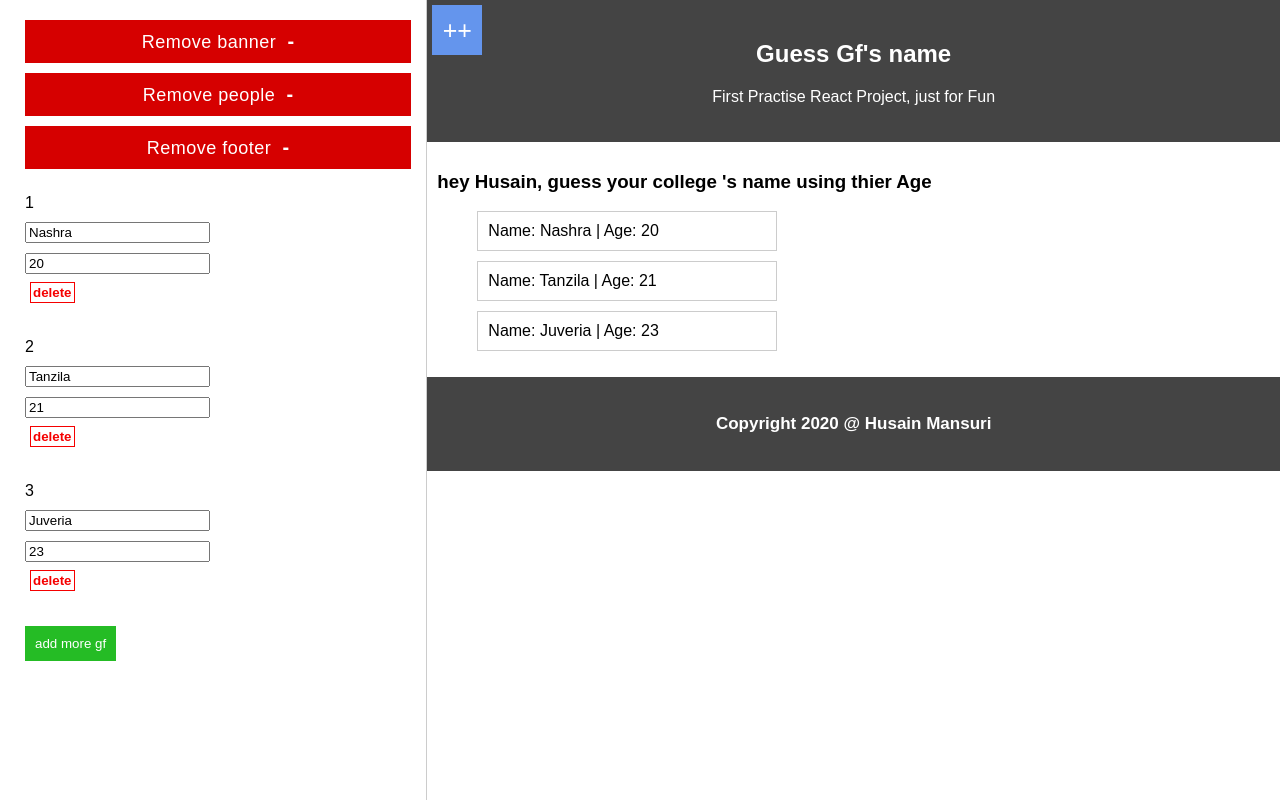
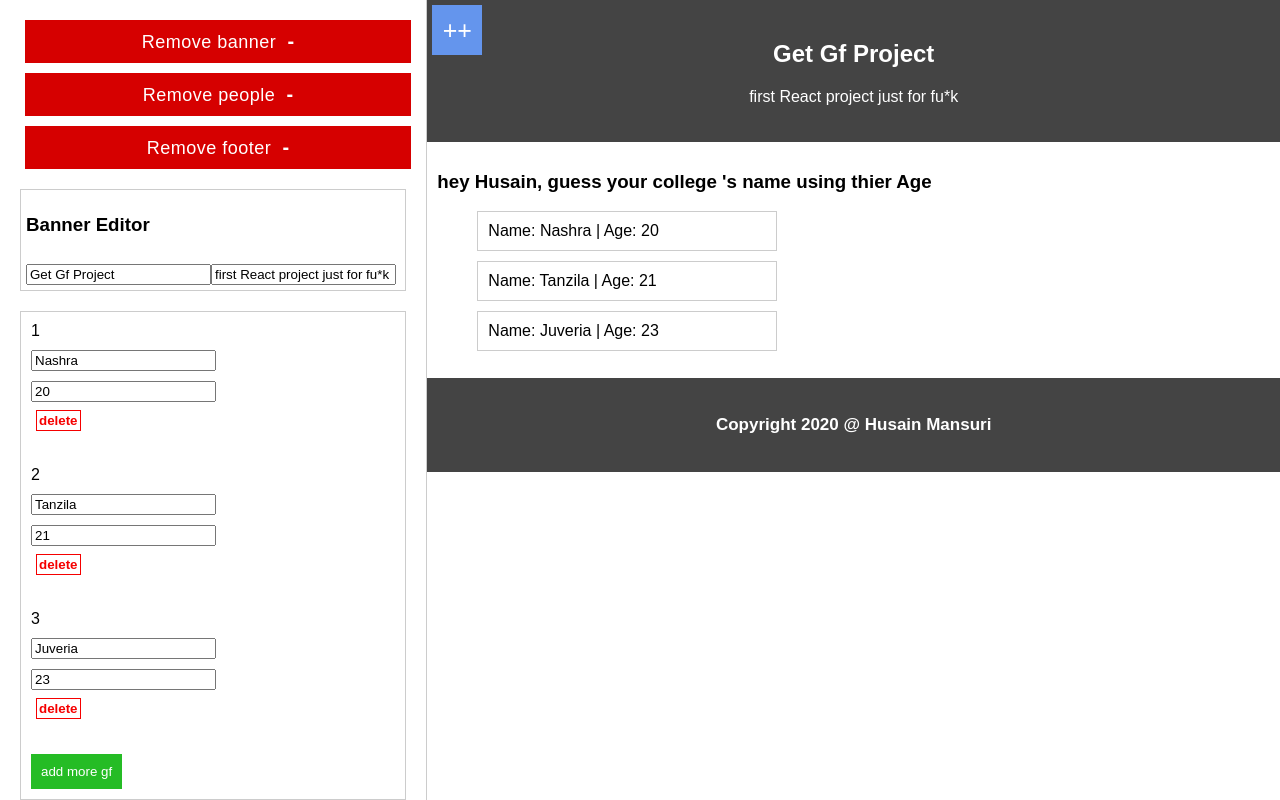
Before and after one commit to HusainMansuri1/Website-Generator_using_React, a React (Create React App) app: page / in a window 1280 px wide. Built offline with nearby package versions, Linux system fonts and the light colour scheme.

Commit message:
banner editor

```diff
--- a/src/App.css
+++ b/src/App.css
@@ -33,7 +33,7 @@ input:focus{outline: 2px solid #ff3636;}
 
 .people{padding: 10px;background: #fff;}
 
-.input-block{margin-left: 20px;margin-bottom: 1000px;margin-top: 20px;}
+.input-block{margin: 20px;border: 1px solid #ccc;padding: 5px;}
 .input-block .input{margin-bottom: 20px;padding: 5px;}
 
 .get-gf-btn{background: #ff3636;color: #fff;}
@@ -50,4 +50,4 @@ input:focus{outline: 2px solid #ff3636;}
 
 .edit-active{border: 1px solid blue;}
 
-footer{background: #444;padding: 20px 10px;color: #fff;text-align: center;text-transform: capitalize;font-size: 17px;font-weight: 600;}
+footer{margin-top: 1px;background: #444;padding: 20px 10px;color: #fff;text-align: center;text-transform: capitalize;font-size: 17px;font-weight: 600;}
--- a/src/App.js
+++ b/src/App.js
@@ -16,11 +16,16 @@ class App extends Component {
       { id: this.gfId++, name: 'Juveria', age: '23' },
     ],
 
+    banner: {
+      heading: 'Get Gf Project',
+      para: 'first React project just for fu*k'
+    },
+
     dynamicComponents: [
       {id: "banner", show: true, btnText: 'banner'},
       {id: "people", show: true, btnText: 'people'},
       {id: "footer", show: true, btnText: 'footer'}
-    ]
+    ],
   };
 
   // state change
@@ -82,6 +87,14 @@ class App extends Component {
       ?  people[index].name = event.target.value
       :  people[index].age = event.target.value;
     this.setState({ people });
+  };
+
+  bannerChange = (event) => {
+    const banner = {...this.state.banner};
+    event.target.classList.contains('heading')
+      ? banner.heading = event.target.value
+      : banner.para = event.target.value;
+    this.setState({ banner });
   }
 
   scrollInToViewHander = (index, Class, event) => {
@@ -98,17 +111,19 @@ class App extends Component {
         <div className='divider-block'>
           <StaticContent
             pushBtnState = {this.state}
+            pushBannerState = {this.state.banner}
             change = {this.dashbodChange}
+            bannerChange = {this.bannerChange}
             clickedOn  = {this.componentsToggleHandler}
             delete  = {this.deleteGfHandler}
             add = {this.addGfHandler}
-            addedynamicComponentsonents = {this.getAddedynamicComponentsonents}
             check = {this.state.dynamicComponents}
           />
 
           <DyanamicContent
             check = {this.state.dynamicComponents}
             pushPeopleState = {this}
+            pushBannerState = {this.state.banner}
             onPeopleDelete = {this.deleteGfHandler}
             onPeopleChange = {this.nameChangeHandler}
             onPeopleAdd = {this.addGfHandler}
--- a/src/Custom_components/banner_comp.js
+++ b/src/Custom_components/banner_comp.js
@@ -1,10 +1,10 @@
 import React from 'react';
 
-const banner = () => {
+const banner = (props) => {
   return (
     <section className='banner'>
-      <h1>Guess Gf's name</h1>
-      <p>First Practise React Project, just for Fun</p>
+      <h1>{props.pushBanner.heading}</h1>
+      <p>{props.pushBanner.para}</p>
     </section>
   );
 };
--- a/src/containerComponents/banner-editor.js
+++ b/src/containerComponents/banner-editor.js
@@ -1,16 +1,16 @@
 import React from 'react';
-import Banner from '../Custom_components/banner_comp';
 
 const BannerEditor = (props) => {
   return (
     <div className="banner-editor input-block">
-      <input type="text" placeholder="Banner Heading" className="heading" value={props.pushBannerState_1.heading} onChange={props.bannerChange_2} required>
+      <h3>Banner Editor</h3>
+      <input type="text" placeholder="Banner Heading" className="heading" value={props.pushBannerState_2.heading} onChange={props.bannerChange_2} required>
       </input>
 
-      <input type="text" placeholder="Banner Paragraph" className="para" value={props.pushBannerState_1.para} onChange={props.bannerChange_2} required>
+      <input type="text" placeholder="Banner Paragraph" className="para" value={props.pushBannerState_2.para} onChange={props.bannerChange_2} required>
       </input>
     </div>
    );
-}
+};
 
 export default BannerEditor;
--- a/src/containerComponents/dynamic-content.js
+++ b/src/containerComponents/dynamic-content.js
@@ -13,10 +13,14 @@ const DyanamicContent = (props) => {
   // let arr = [<Banner />, <PeopleBlock pushPeople={props.pushPeopleState}/>]
 
   let arr = [
-    {id: 'banner', name: <Banner key="banner"/>},
+    {id: 'banner', name:
+      <Banner key="banner"
+        pushBanner = {props.pushBannerState}
+      />
+
+    },
     {id: 'people', name:
-      <PeopleBlock
-        key="people"
+      <PeopleBlock key="people"
         pushPeople={props.pushPeopleState}
         onDelete = {props.onPeopleDelete}
         onAdd = {props.onPeopleAdd}
--- a/src/containerComponents/input-container.js
+++ b/src/containerComponents/input-container.js
@@ -1,8 +1,17 @@
 import React from 'react';
 import InputBlock from './input-block';
+import BannerEditor from './banner-editor';
+import Footer from '../Custom_components/footer';
 
 const InputContainer = (props) => {
   let arr = [
+    {id: 'banner', name:
+      <BannerEditor key="banner-editor"
+        pushBannerState_2 = {props.pushBannerState_1}
+        bannerChange_2 = {props.bannerChange_1}
+      />
+    },
+
     {id: 'people', name:
       <InputBlock key="people-editor"
           pushBtnState_2 = {props.pushBtnState_1}
@@ -10,13 +19,16 @@ const InputContainer = (props) => {
           clickedOn_2 =  {props.clickedOn_1}
           delete_2 =  {props.delete_1}
           add_2 = {props.add_1}
-        />},
-  ]
+        />
+    },
+
+    {id: 'footer', name : <Footer />}
+  ];
 
   const conditionalRendering = () => {
     return props.check_1.map(curr => {
       return arr.map(elem => {
-        if(curr.id === elem.id && curr.show) return elem.name;
+        if(elem.id === curr.id && curr.show)  return elem.name;
       });
     });
   };
--- a/src/containerComponents/static-content.js
+++ b/src/containerComponents/static-content.js
@@ -16,8 +16,9 @@ const StaticContent = (props) => {
         clickedOn_1 =  {props.clickedOn}
         delete_1 =  {props.delete}
         add_1 = {props.add}
-        conditionalRendering = {props.addedynamicComponentsonents}
         check_1 = {props.check}
+        bannerChange_1 = {props.bannerChange}
+        pushBannerState_1 = {props.pushBannerState}
       />
 
       {/* <input type='text' className="name" onChange={change} value={name} /><br />
```
Also changed, not shown: banner-editor.js (deleted, +0 -12 lines).
